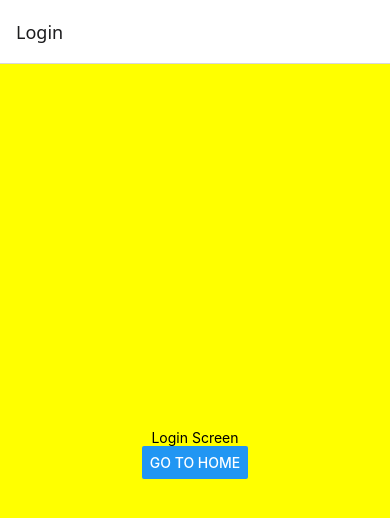
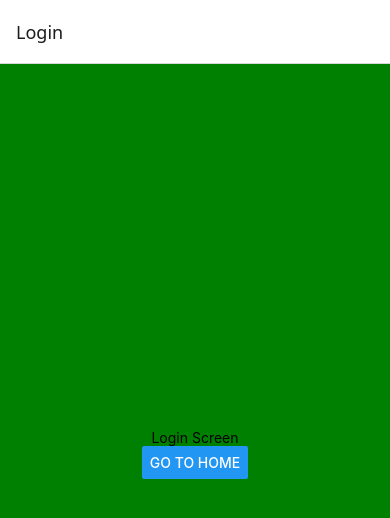
Before and after one commit to Cedric-Raichand/Seledah, a React Native app: screen /Login in a window 390 px wide. Shown: the top 518 px of the page. Built offline with nearby package versions, Linux system fonts and the light colour scheme.

Commit message:
Change background color from yellow to green

```diff
--- a/screens/Login.js
+++ b/screens/Login.js
@@ -15,7 +15,7 @@ export default function Login({ navigation }) {
 
 const book = StyleSheet.create({
     first:{
-        backgroundColor:"yellow",
+        backgroundColor:"green",
         alignItems:"center",
         justifyContent:"center",
         flex:1
```
